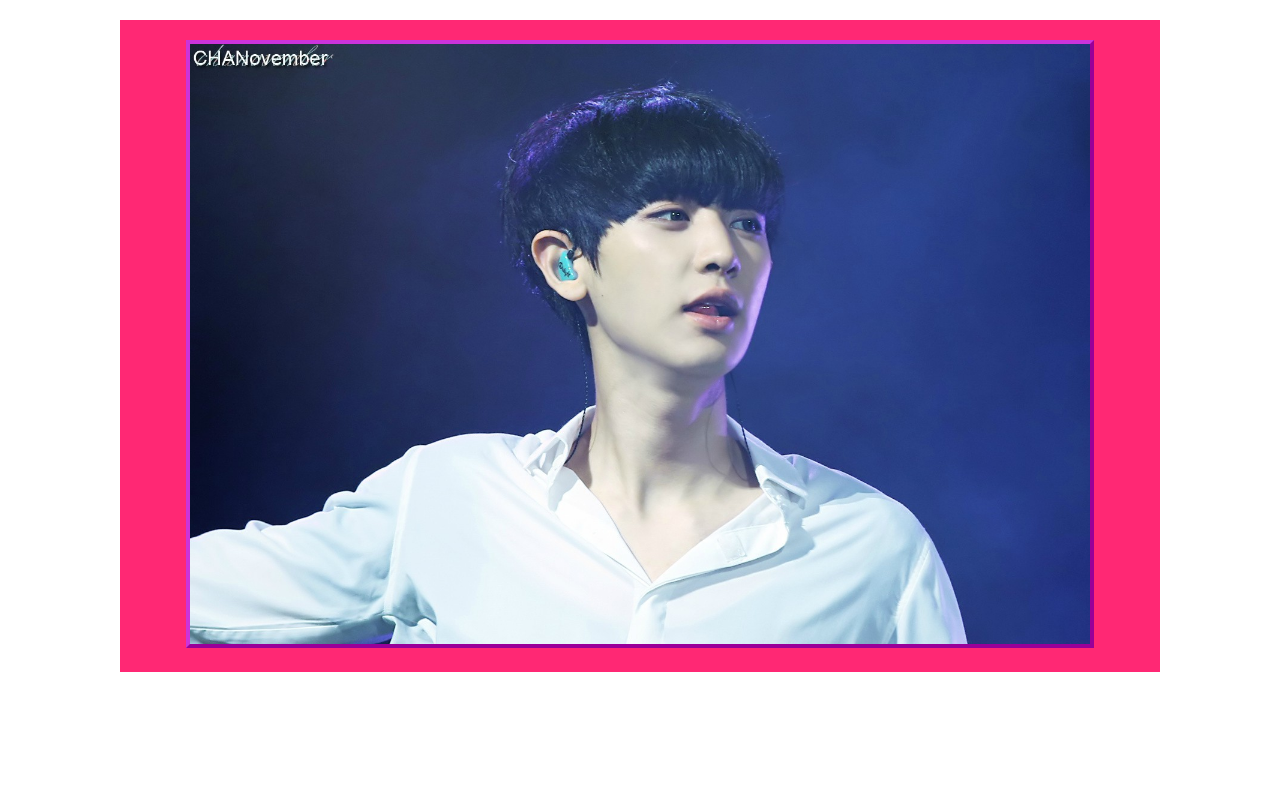
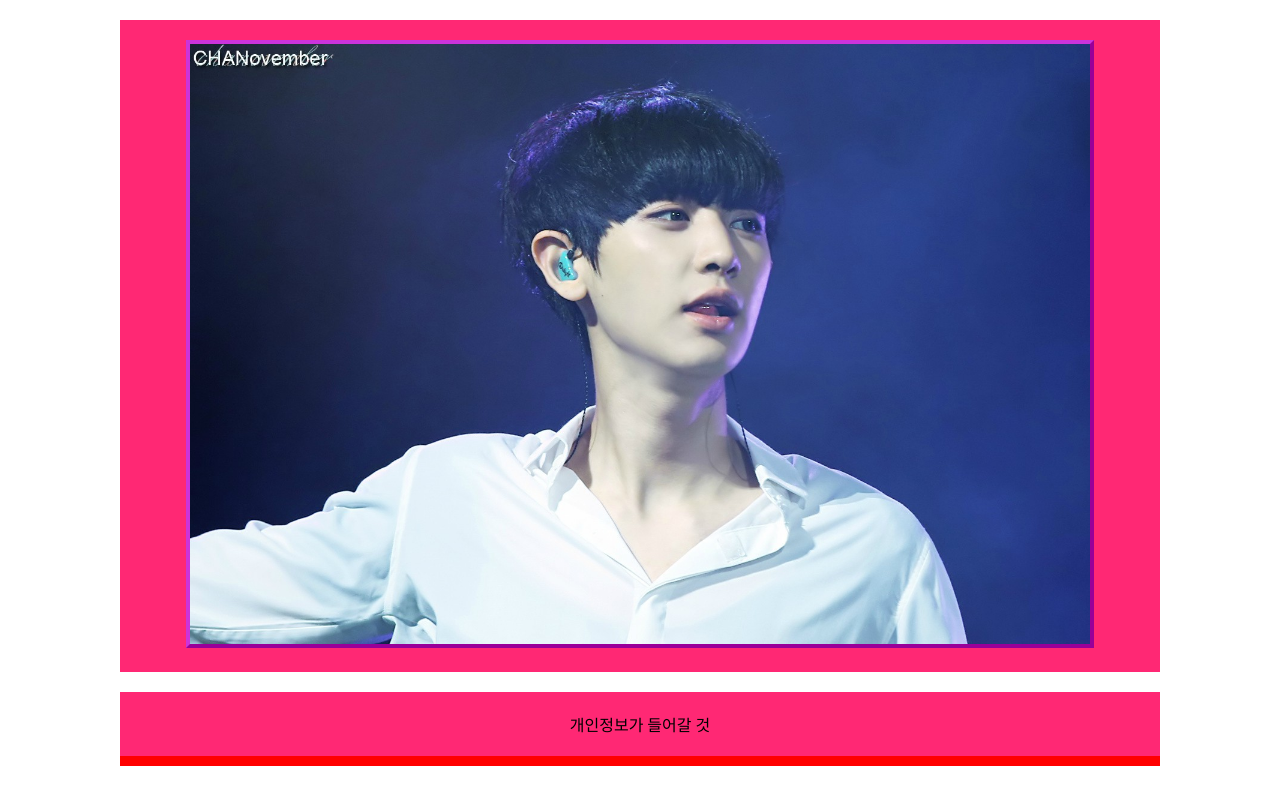
Before and after one commit to dlqhfk7840/dlqhfk7840.github.io, a plain HTML site: page index.html in a window 1280 px wide. Drawn offline with Linux system fonts and the light colour scheme.

Commit message:
#2 개인정보 영역 추가

```diff
--- a/index.html
+++ b/index.html
@@ -5,7 +5,7 @@
     <script src="./main.js"></script>
     <style type="text/css">
     	* { margin: 0px; padding: 0px }
-    	#myphoto {
+    	#myphoto, #myinfo {
     		width : 1000px;
     		margin : 20px auto 0px auto;
     		padding : 20px;
@@ -20,6 +20,11 @@
     			border-right : 4px solid #990099;
     			border-bottom : 4px solid #990099;
     		}
+
+    	#myinfo {
+    		border-bottom: 10px solid #ff0000;
+    	}
+
     </style>
 </head>
 <body>
@@ -28,5 +33,9 @@
 		<img src="./images/chanyeol.jpg" alt="ChanYeol!" title="Like">
 	</div>
 
+	<div id="myinfo">
+		개인정보가 들어갈 것
+	</div>
+
 </body>
 </html>
```
